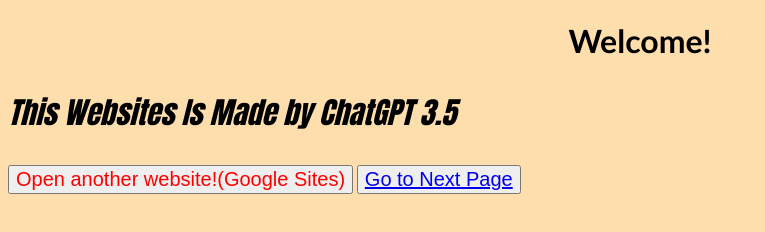
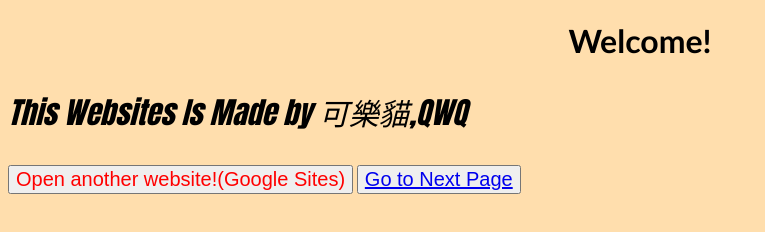
Before and after one commit to Hubetlo/hubetlo.github.io, a plain HTML site: page index.html in a window 1280 px wide. Shown: the whole page, without its empty margins (0-765 px from the left). Drawn offline with Linux system fonts and the light colour scheme.

Commit message:
Update index.html
QWQ

```diff
--- a/index.html
+++ b/index.html
@@ -2,13 +2,12 @@
 <html>
 <head>
 	<title>WELCOME!</title>
-	<link rel="icon" type="image/x-icon" href="C:\Users\wps-1\Videos\OIP.jpeg" />
 	<body style="background-color: navajowhite;font-family: Impact, Haettenschweiler, 'Arial Narrow Bold', sans-serif;">
 
 </head>
 <body style="font-family: Arial, sans-serif;color: grey;">
 	<h1 style= "text-align: center;font-family: 'Trebuchet MS', 'Lucida Sans Unicode', 'Lucida Grande', 'Lucida Sans', Arial, sans-serif;">Welcome!</h1>
-	<p style="color: black; font-size: 30px;"><i>This Websites Is Made by ChatGPT 3.5</p>
+	<p style="color: black; font-size: 30px;"><i>This Websites Is Made by 可樂貓,QWQ</p>
 	<button onclick="openweb()" style="color: rgb(255, 0, 0); font-family: Arial, Helvetica, sans-serif;font-size: 20px;">Open another website!(Google Sites)</button>
 	<button style="color: rgb(255, 0, 0); font-family: Arial, Helvetica, sans-serif;font-size: 20px;"><a href="Compare.html">Go to Next Page</a></button>
 
```
